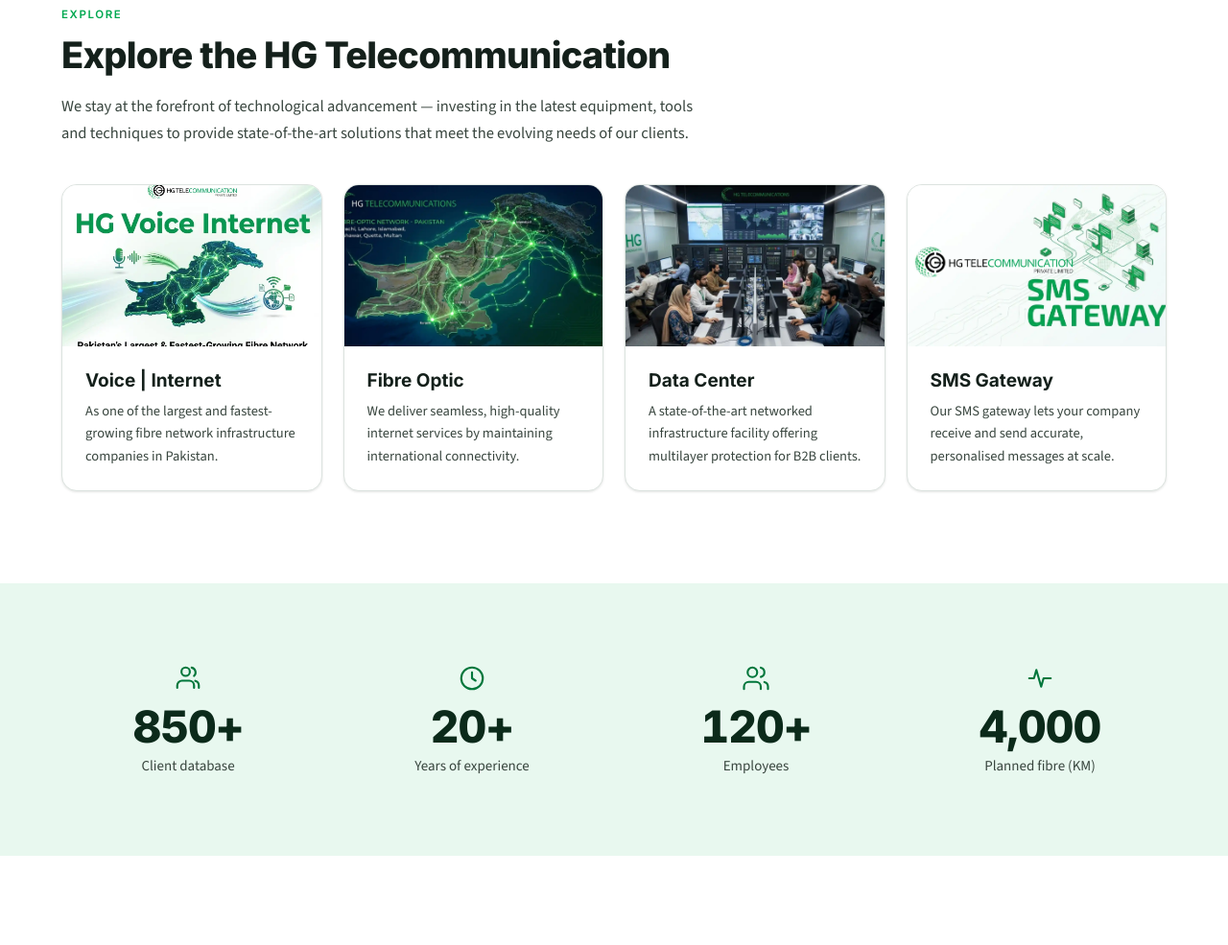
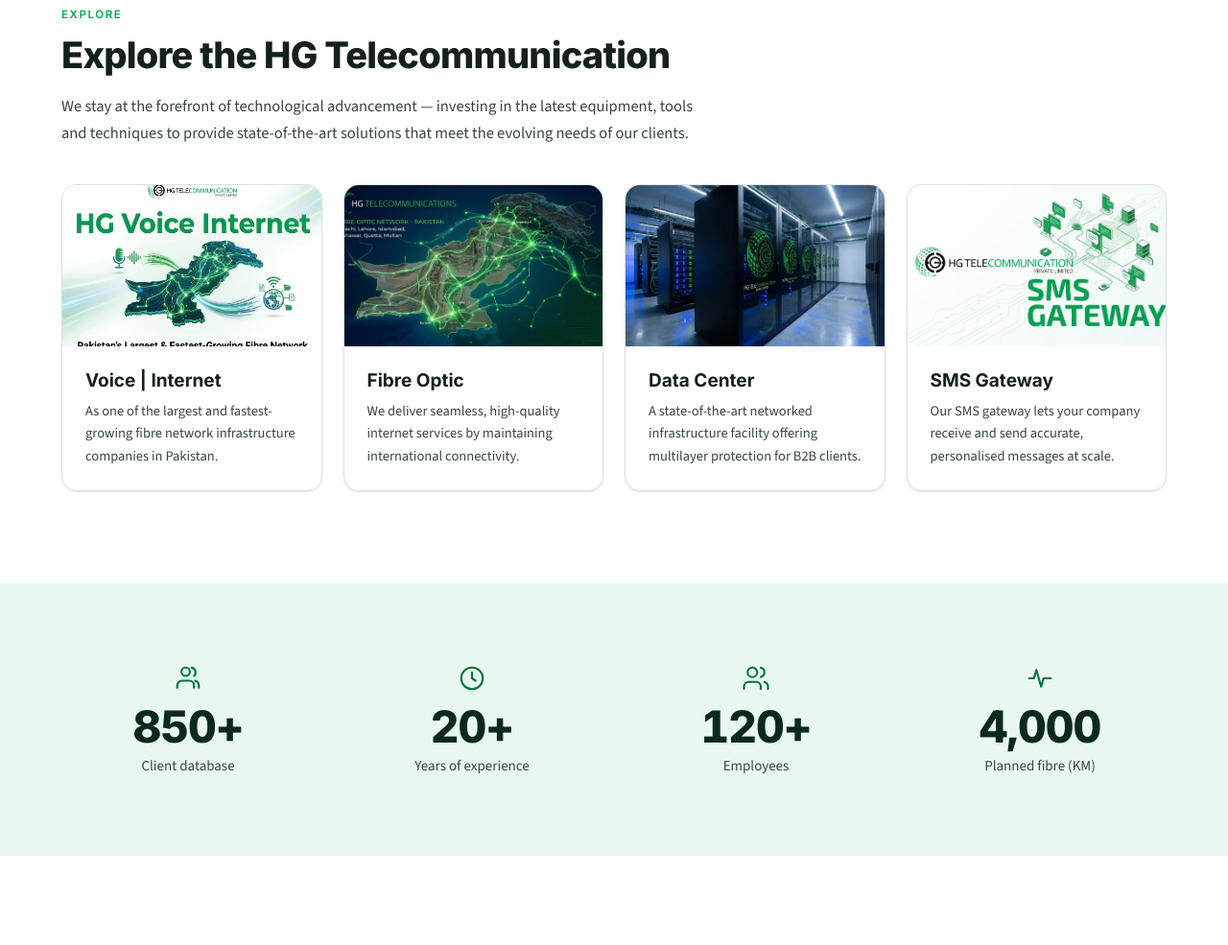
Before and after one commit to Khawaralisher/HGTelecomJune26, a plain HTML site: page index.html in a window 1280 px wide. Shown: the part 3982-4967 px from the top of the page at 96% size. Drawn offline with nearby package versions, Linux system fonts and the light colour scheme.

Commit message:
index data center image

```diff
--- a/index.html
+++ b/index.html
@@ -289,7 +289,7 @@
         </div>
 
         <div style="background:var(--surface-card); border:1px solid var(--border-subtle); border-radius:16px; overflow:hidden; box-shadow:var(--shadow-sm); transition:transform var(--dur-base) var(--ease-standard), box-shadow var(--dur-base) var(--ease-standard);" style-hover="{{ cardHover }}">
-          <img src="assets/img/data-center.webp" alt="Data center" style="display:block; width:100%; aspect-ratio:16/10; object-fit:cover;">
+          <img src="assets/img/explore-data-center.webp" alt="Data center" style="display:block; width:100%; aspect-ratio:16/10; object-fit:cover;">
           <div style="padding:24px;">
             <h3 style="font-family:var(--font-heading); font-weight:700; font-size:19px; color:var(--text-heading); margin:0;">Data Center</h3>
             <p style="font-family:var(--font-body); font-size:14.5px; line-height:1.6; color:var(--text-body); margin:9px 0 0;">A state-of-the-art networked infrastructure facility offering multilayer protection for B2B clients.</p>
```
Also changed, not shown: assets/img/explore-data-center.webp (added).
